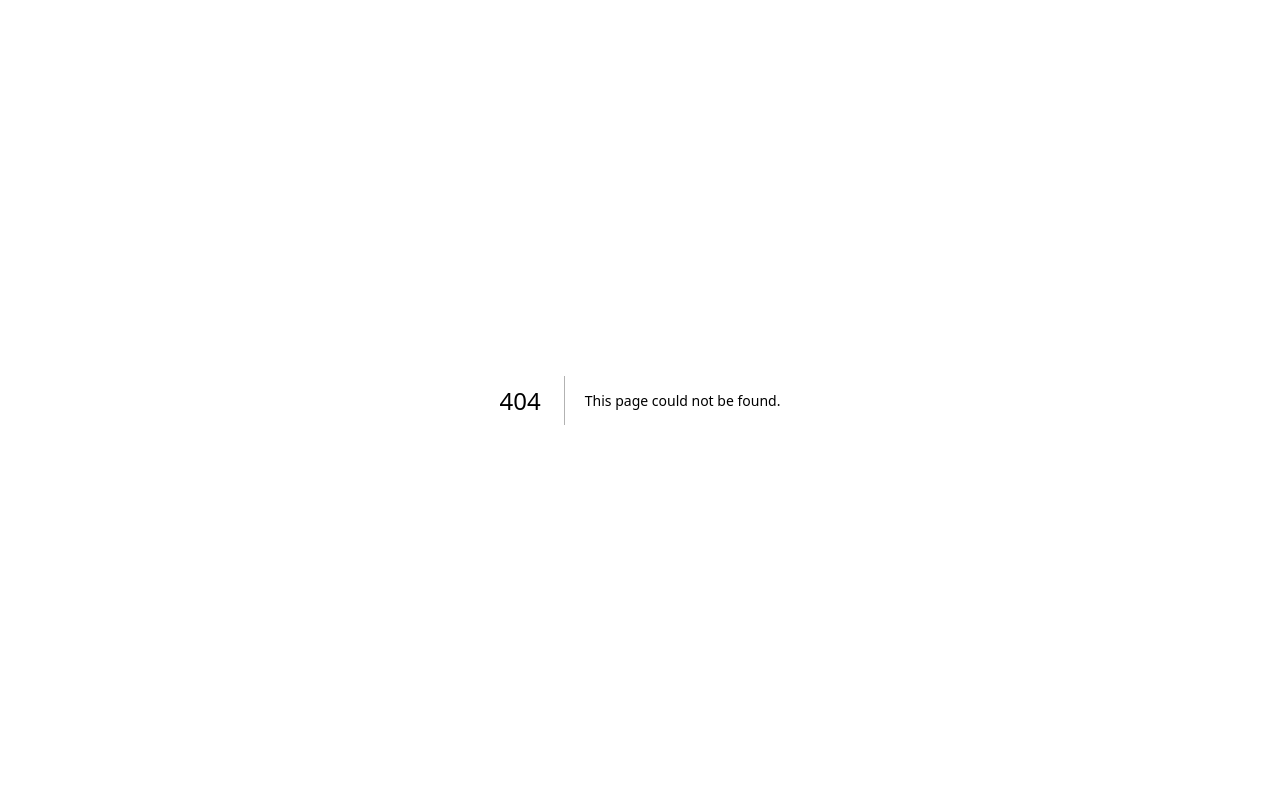
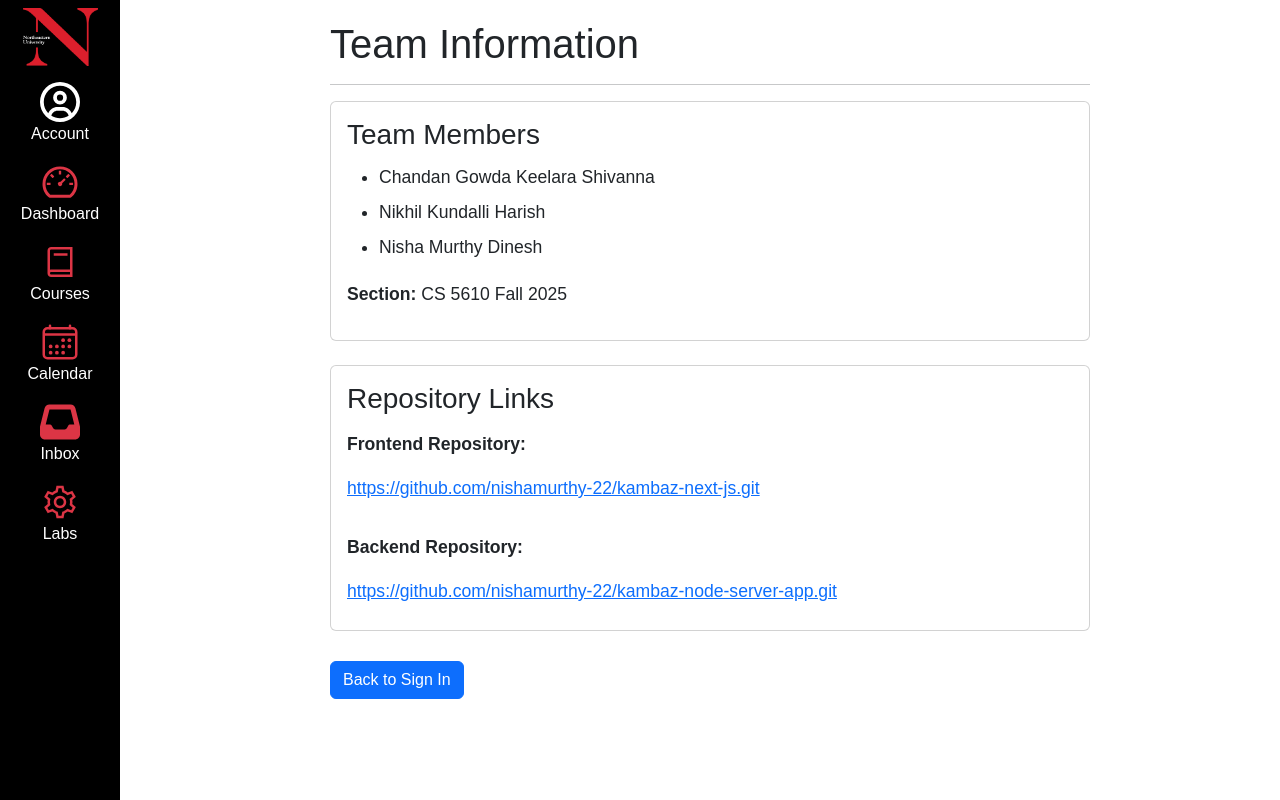
Before and after one commit to nishamurthy-22/kambaz-next-js, a Next.js app: page /Team in a window 1280 px wide. Before the commit this address had no page. Built offline with nearby package versions, Linux system fonts and the light colour scheme; no server answers.

Commit message:
Team Info

```diff
--- a/src/app/(Kambaz)/Account/Signin/page.tsx
+++ b/src/app/(Kambaz)/Account/Signin/page.tsx
@@ -99,6 +99,12 @@ export default function Signin() {
       </Button>
 
       <Link id="wd-signup-link" href="/Account/Signup">Sign up</Link>
+
+      <div style={{ marginTop: "20px", textAlign: "center" }}>
+        <Link href="/Team" style={{ fontSize: "0.9rem", color: "#6c757d" }}>
+          Team Information
+        </Link>
+      </div>
     </div>
   );
 }
--- /dev/null
+++ b/src/app/(Kambaz)/Team/page.tsx
@@ -0,0 +1,64 @@
+"use client";
+import { Card, CardBody, CardTitle } from "react-bootstrap";
+import Link from "next/link";
+
+export default function Team() {
+  return (
+    <div id="wd-team-page" style={{ maxWidth: "800px", margin: "0 auto", padding: "20px" }}>
+      <h1>Team Information</h1>
+      <hr />
+
+      <Card className="mb-4">
+        <CardBody>
+          <CardTitle as="h3">Team Members</CardTitle>
+          <ul style={{ fontSize: "1.1rem", lineHeight: "2" }}>
+            <li>Chandan Gowda Keelara Shivanna</li>
+            <li>Nikhil Kundalli Harish</li>
+            <li>Nisha Murthy Dinesh</li>
+          </ul>
+          <p style={{ fontSize: "1.1rem", marginTop: "15px" }}>
+            <strong>Section:</strong> CS 5610 Fall 2025
+          </p>
+        </CardBody>
+      </Card>
+
+      <Card className="mb-4">
+        <CardBody>
+          <CardTitle as="h3">Repository Links</CardTitle>
+          <div style={{ fontSize: "1.1rem", lineHeight: "2.5" }}>
+            <div>
+              <strong>Frontend Repository:</strong>
+              <br />
+              <Link
+                href="https://github.com/nishamurthy-22/kambaz-next-js.git"
+                target="_blank"
+                rel="noopener noreferrer"
+                style={{ wordBreak: "break-all" }}
+              >
+                https://github.com/nishamurthy-22/kambaz-next-js.git
+              </Link>
+            </div>
+            <div style={{ marginTop: "15px" }}>
+              <strong>Backend Repository:</strong>
+              <br />
+              <Link
+                href="https://github.com/nishamurthy-22/kambaz-node-server-app.git"
+                target="_blank"
+                rel="noopener noreferrer"
+                style={{ wordBreak: "break-all" }}
+              >
+                https://github.com/nishamurthy-22/kambaz-node-server-app.git
+              </Link>
+            </div>
+          </div>
+        </CardBody>
+      </Card>
+
+      <div style={{ marginTop: "30px" }}>
+        <Link href="/Account/Signin" className="btn btn-primary">
+          Back to Sign In
+        </Link>
+      </div>
+    </div>
+  );
+}
```
